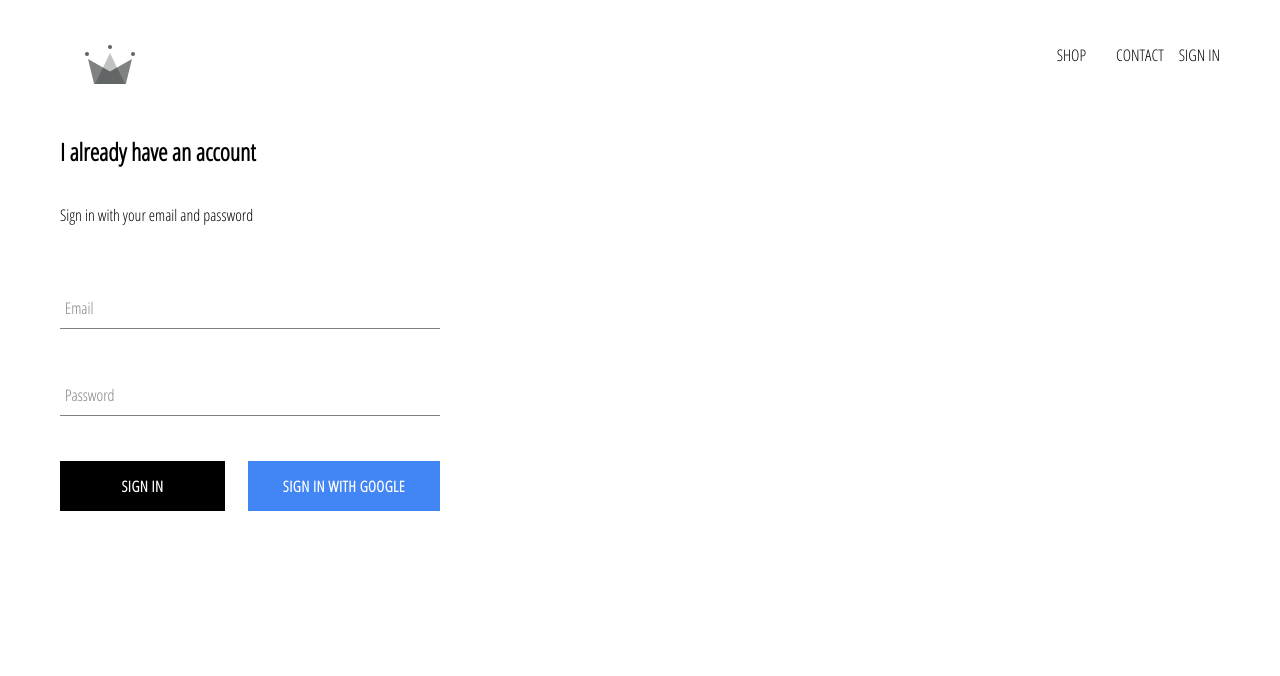
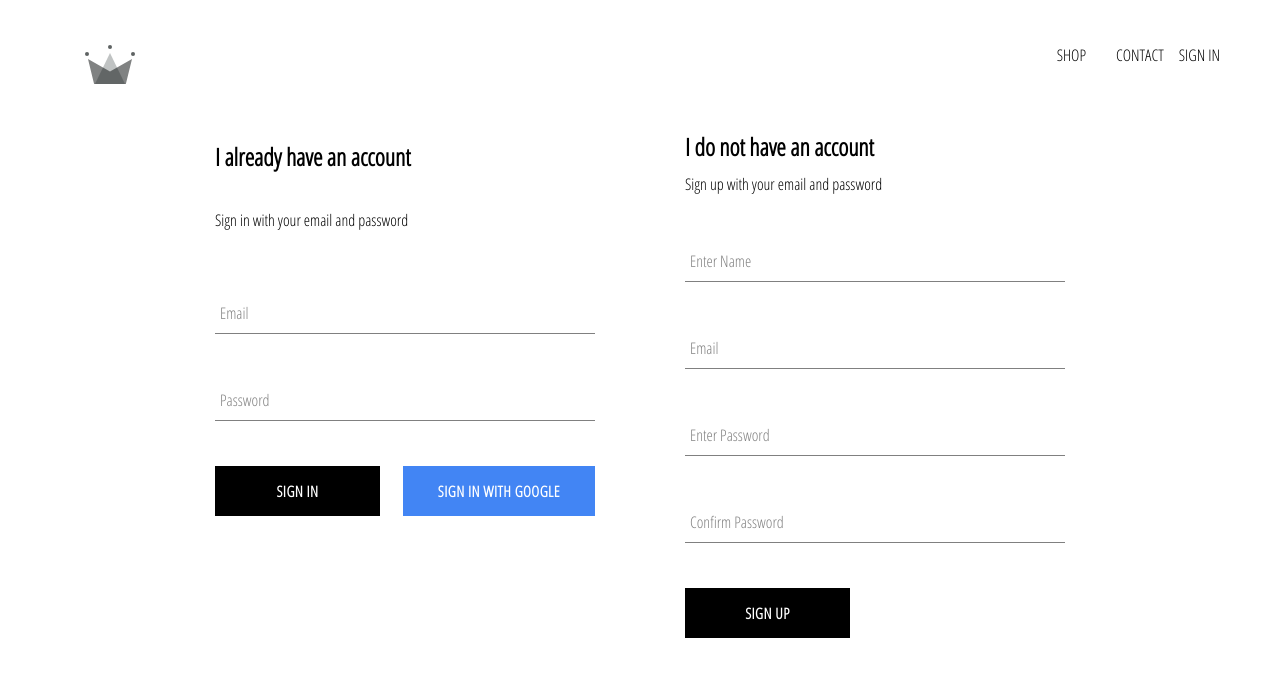
Before and after one commit to ertprs/CROWN-E-COMMERCE, a React (Create React App) app: page /signin in a window 1280 px wide. Shown: the top 676 px of the page. Built offline with nearby package versions, Linux system fonts and the light colour scheme; no server answers.

Commit message:
Added firebase authentication and firestore database to store user information

```diff
--- a/src/App.js
+++ b/src/App.js
@@ -5,16 +5,25 @@
 import Shop from "./pages/shop/Shop";
 import Header from "./components/Header/Header";
 import signInAndSignUp from "./pages/sign-in-and-sign-up/sign-in-and-sign-up";
-import { auth } from "./firebase/Firebase";
+import { auth, createUserProfileDocument } from "./firebase/Firebase";
 export class App extends Component {
   state = {
     currentUser: null,
   };
   unSubscribeFromAuth = null;
   componentDidMount() {
-    this.unSubscribeFromAuth = auth.onAuthStateChanged((user) => {
-      this.setState({ currentUser: user });
-      console.log(user);
+    this.unSubscribeFromAuth = auth.onAuthStateChanged(async (userAuth) => {
+      if (userAuth) {
+        const userRef = await createUserProfileDocument(userAuth);
+        userRef.onSnapshot((snapshot) => {
+          this.setState({
+            currentUser: { ...snapshot.data(), id: snapshot.id },
+          });
+          console.log(this.state.currentUser);
+        });
+      } else {
+        this.setState({ currentUser: userAuth });
+      }
     });
   }
   componentWillUnmount() {
--- a/src/components/SignIn/SignIn.js
+++ b/src/components/SignIn/SignIn.js
@@ -2,7 +2,7 @@
 import FormInput from "../FormInput/FormInput";
 import "./SignIn.scss";
 import CustomButton from "../CustomButton/CustomButton";
-import { signInWithGoogle } from "../../firebase/Firebase";
+import { signInWithGoogle, auth } from "../../firebase/Firebase";
 export class SignIn extends Component {
   state = {
     email: "",
@@ -12,8 +12,10 @@
     const { name, value } = event.target;
     this.setState({ [name]: value });
   };
-  handleSubmit = (event) => {
+  handleSubmit = async (event) => {
     event.preventDefault();
+    const { email, password } = this.state;
+    await auth.signInWithEmailAndPassword(email, password);
     this.setState({ email: "", password: "" });
   };
   render() {
--- /dev/null
+++ b/src/components/signUp/SignUp.js
@@ -0,0 +1,80 @@
+import React, { Component } from "react";
+import FormInput from "../FormInput/FormInput";
+import { auth, createUserProfileDocument } from "../../firebase/Firebase";
+import "./SignUp.scss";
+import CustomButton from "../CustomButton/CustomButton";
+export class SignUp extends Component {
+  state = {
+    displayName: "",
+    email: "",
+    password: "",
+    confirmPassword: "",
+  };
+  handleChange = (event) => {
+    const { name, value } = event.target;
+    this.setState({ [name]: value });
+  };
+  handleSubmit = async (event) => {
+    event.preventDefault();
+    const { displayName, email, password, confirmPassword } = this.state;
+    if (password !== confirmPassword) {
+      return alert("Passwords do not match");
+    }
+    try {
+      const { user } = await auth.createUserWithEmailAndPassword(
+        email,
+        password
+      );
+      await createUserProfileDocument(user, { displayName });
+      this.setState({
+        displayName: "",
+        email: "",
+        password: "",
+        confirmPassword: "",
+      });
+    } catch (error) {
+      console.error(error);
+    }
+  };
+  render() {
+    return (
+      <div className="sign-up">
+        <h2 className="title">I do not have an account</h2>
+        <span>Sign up with your email and password</span>
+        <form onSubmit={this.handleSubmit}>
+          <FormInput
+            type="name"
+            name="displayName"
+            value={this.state.displayName}
+            handleChange={this.handleChange}
+            label="Enter Name"
+          />
+          <FormInput
+            type="email"
+            name="email"
+            value={this.state.email}
+            handleChange={this.handleChange}
+            label="Email"
+          />
+          <FormInput
+            type="password"
+            name="password"
+            value={this.state.password}
+            handleChange={this.handleChange}
+            label="Enter Password"
+          />
+          <FormInput
+            type="password"
+            name="confirmPassword"
+            value={this.state.confirmPassword}
+            handleChange={this.handleChange}
+            label="Confirm Password"
+          />
+          <CustomButton type="submit">SIGN UP</CustomButton>
+        </form>
+      </div>
+    );
+  }
+}
+
+export default SignUp;
--- /dev/null
+++ b/src/components/signUp/SignUp.scss
@@ -0,0 +1,9 @@
+.sign-up {
+  display: flex;
+  flex-direction: column;
+  width: 380px;
+
+  .title {
+    margin: 10px 0;
+  }
+}
--- a/src/firebase/Firebase.js
+++ b/src/firebase/Firebase.js
@@ -12,7 +12,29 @@
   appId: "1:960835941786:web:7d51669b3b322c39e4b623",
   measurementId: "G-1YS9JN7RK4",
 };
+export const createUserProfileDocument = async (userAuth, additionalData) => {
+  if (!userAuth) {
+    return null;
+  }
+  const userRef = firestore.doc(`users/${userAuth.uid}`);
 
+  const snapShot = await userRef.get();
+  if (!snapShot.exists) {
+    const { displayName, email } = userAuth;
+    const createdAt = new Date();
+    try {
+      await userRef.set({
+        displayName,
+        email,
+        createdAt,
+        ...additionalData,
+      });
+    } catch (error) {
+      console.log("error creating user", error.message);
+    }
+  }
+  return userRef;
+};
 firebase.initializeApp(config);
 export const auth = firebase.auth();
 export const firestore = firebase.firestore();
--- a/src/pages/sign-in-and-sign-up/sign-in-and-sign-up.js
+++ b/src/pages/sign-in-and-sign-up/sign-in-and-sign-up.js
@@ -1,10 +1,12 @@
 import React from "react";
 import SignIn from "../../components/SignIn/SignIn";
-
+import SignUp from "../../components/signUp/SignUp";
+import "./sign-in-and-sign-up.scss";
 const signInAndSignUp = () => {
   return (
     <div className="sign-in-and-sign-up">
       <SignIn />
+      <SignUp />
     </div>
   );
 };
--- a/src/pages/sign-in-and-sign-up/sign-in-and-sign-up.scss
+++ b/src/pages/sign-in-and-sign-up/sign-in-and-sign-up.scss
@@ -0,0 +1,6 @@
+.sign-in-and-sign-up {
+  width: 850px;
+  display: flex;
+  justify-content: space-between;
+  margin: 30px auto;
+}
```
